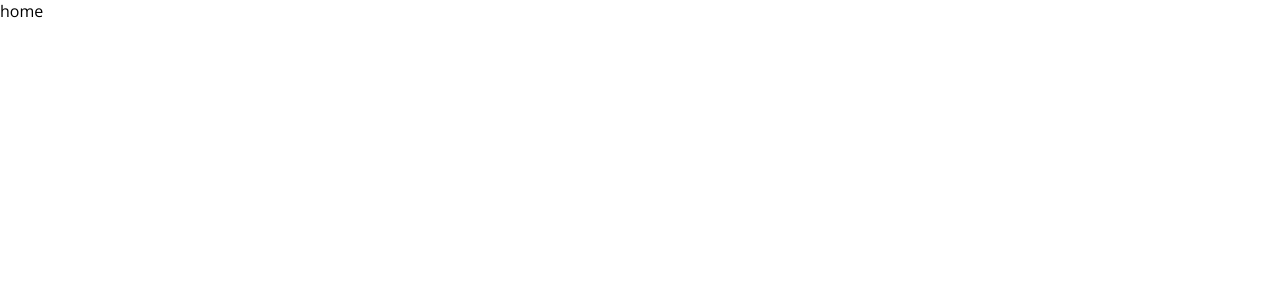
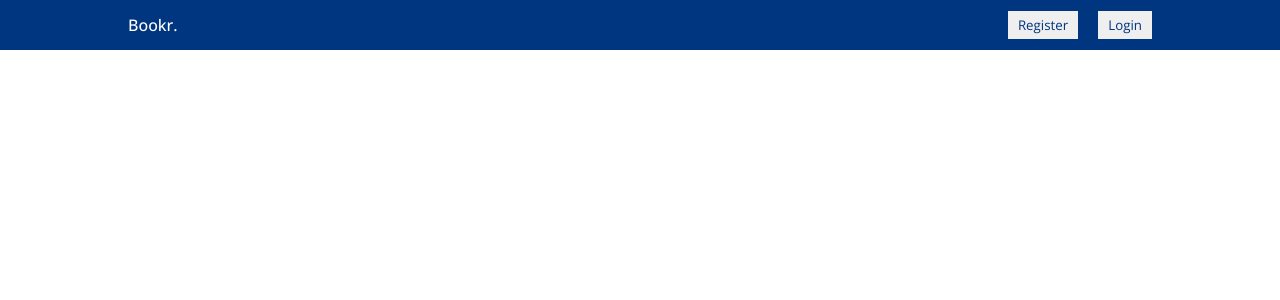
Before and after one commit to alanaynbund/BookingApp, a React (Create React App) app in the folder client/: page / in a window 1280 px wide. Shown: the top 300 px of the page. Built offline with nearby package versions, Linux system fonts and the light colour scheme.

Commit message:
components

```diff
--- /dev/null
+++ b/client/src/components/navbar/Navbar.jsx
@@ -0,0 +1,17 @@
+import "./navbar.css"
+
+const Navbar = () => {
+    return(
+        <div className="navbar">
+            <div className="navContainer">
+                <span className="logo">Bookr.</span>
+                <div className="navItems">
+                    <button className="navButton">Register</button>
+                    <button className="navButton">Login</button>
+                </div>
+            </div>
+        </div>
+    )
+}
+
+export default Navbar
--- /dev/null
+++ b/client/src/components/navbar/navbar.css
@@ -0,0 +1,27 @@
+.navbar{
+    height: 50px;
+    background-color: #003580;
+    display: flex;
+    justify-content: center;
+}
+
+.navContainer{
+    width: 100%;
+    max-width: 1024px;
+    color: white;
+    justify-content: space-between;
+    display: flex;
+    align-items: center;
+}
+
+.logo{
+    font-weight: 500;
+}
+
+.navButton {
+    margin-left: 20px;
+    border: none;
+    padding: 5px 10px;
+    cursor: pointer;
+    color: #003580;
+}
--- a/client/src/views/home/Home.jsx
+++ b/client/src/views/home/Home.jsx
@@ -1,8 +1,9 @@
+import Navbar from "../../components/navbar/Navbar"
 import "./home.css"
 
 const Home = () => {
     return(
-        <div>home</div>
+        <div><Navbar/></div>
     )
 }
 
```
Also changed, not shown: client/src/components/header/Header.jsx (added), client/src/components/header/header.css (added).
